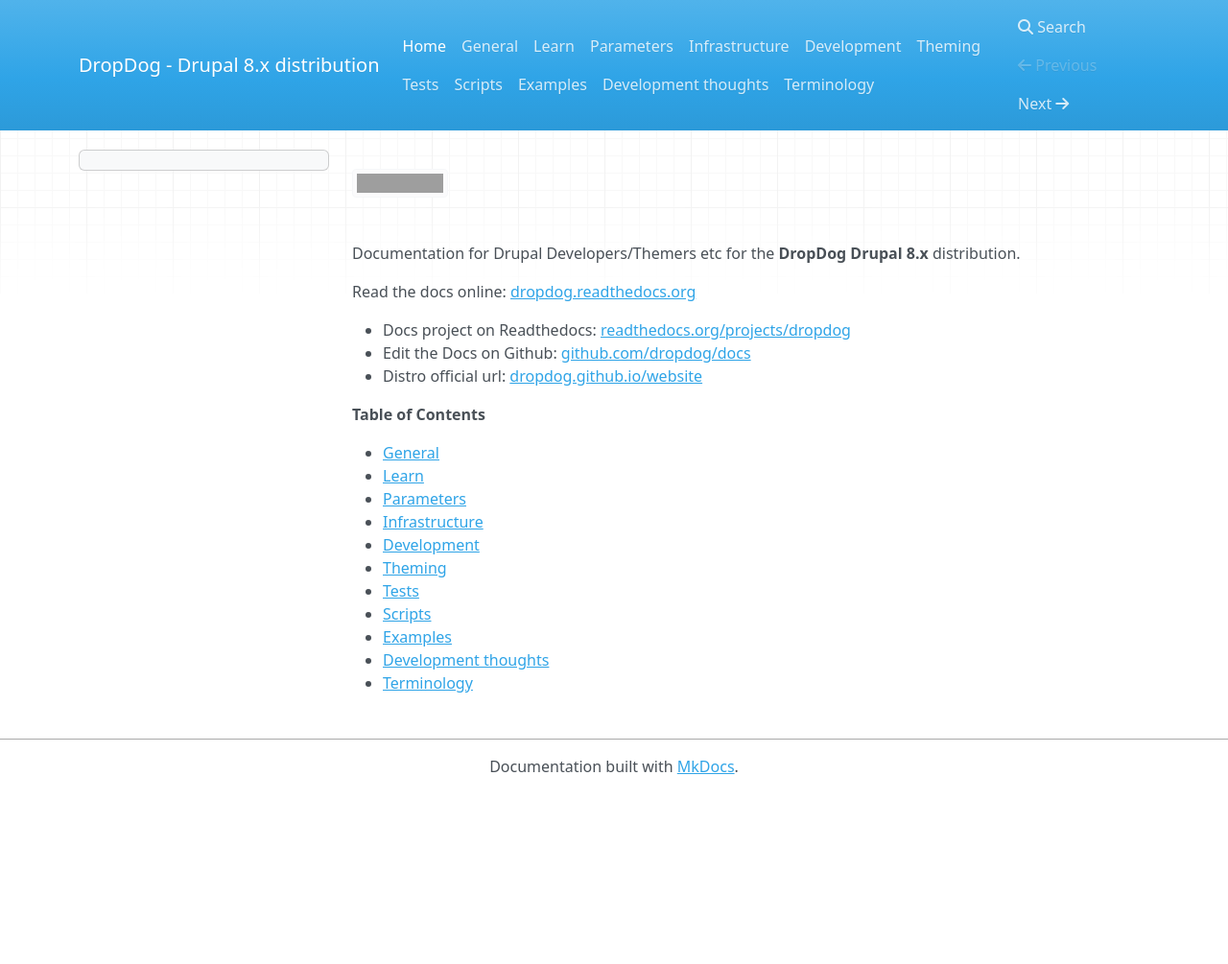
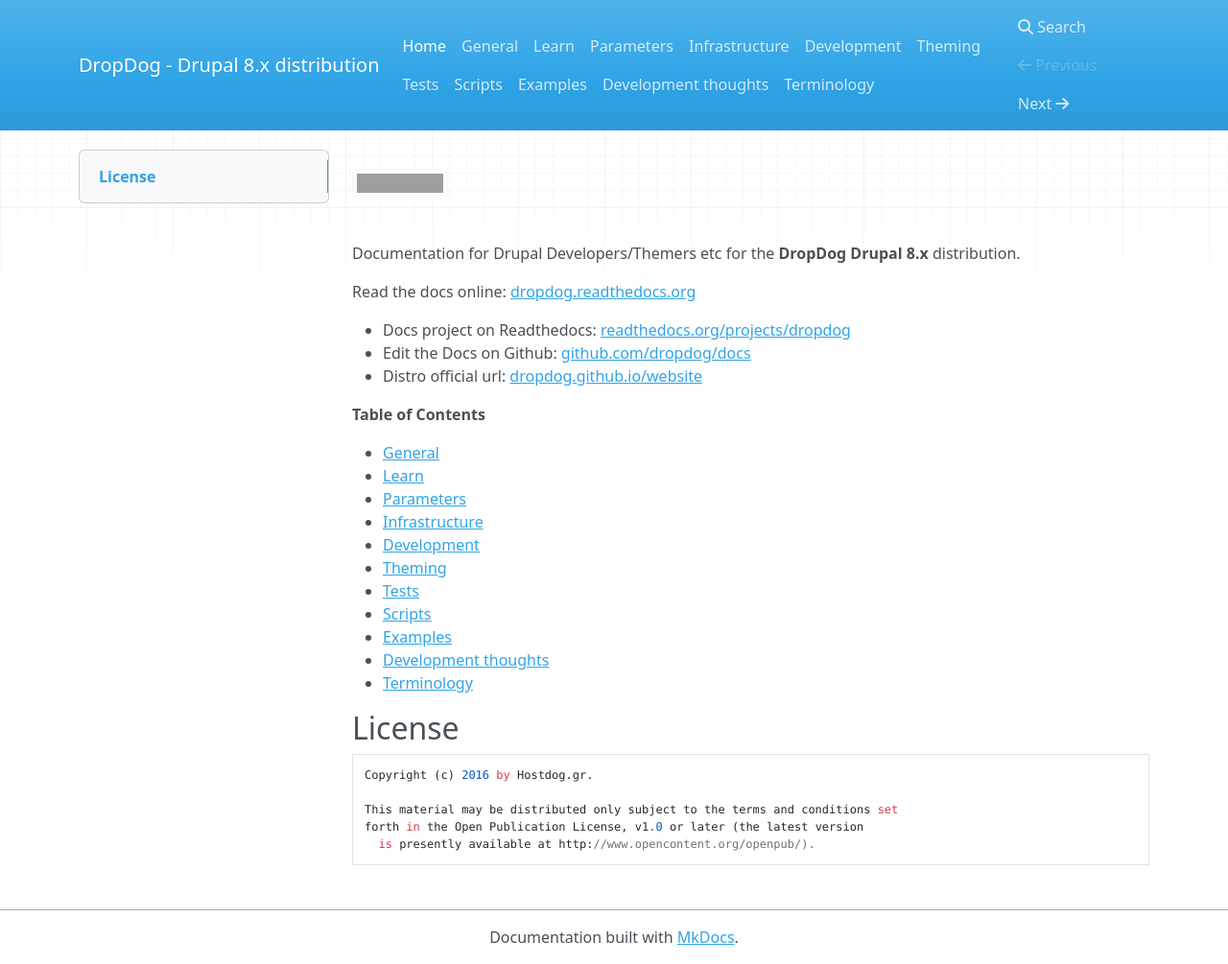
Before and after one commit to dropdog/docs, an MkDocs documentation site: the page built from docs/index.md, in a window 1280 px wide and 1005 px high. Shown: the whole window at 96% size. Built offline with MkDocs 1.6.1, drawn with Linux system fonts in a browser that asks for light colours; nearby versions of some CDN libraries; old or Windows-style settings are respelled for this version of MkDocs; grey boxes are pictures that could not be loaded.

Commit message:
Add license. See #3

````diff
--- a/docs/index.md
+++ b/docs/index.md
@@ -21,3 +21,13 @@ Read the docs online: [dropdog.readthedocs.org](http://dropdog.readthedocs.org/)
 - [Examples](examples.md)
 - [Development thoughts](thoughts.md)
 - [Terminology](terminology)
+
+## License
+
+```
+Copyright (c) 2016 by Hostdog.gr.
+
+This material may be distributed only subject to the terms and conditions set
+forth in the Open Publication License, v1.0 or later (the latest version
+  is presently available at http://www.opencontent.org/openpub/).
+```
````
Also changed, not shown: 1 other file.
